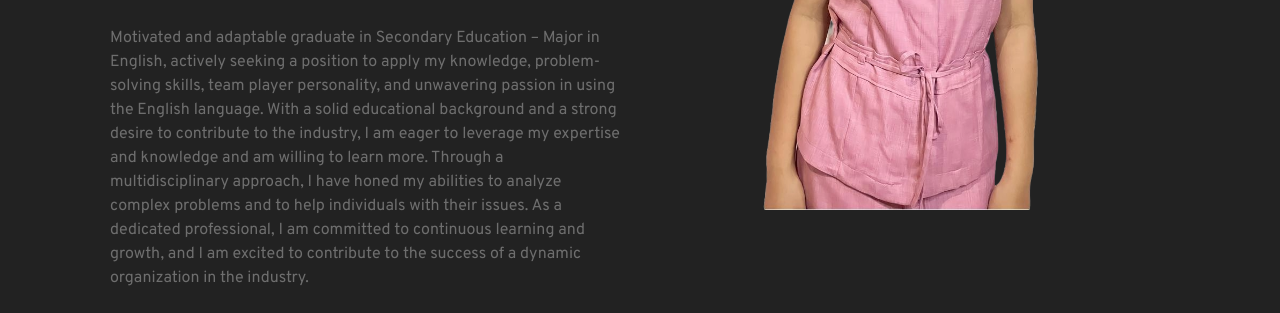
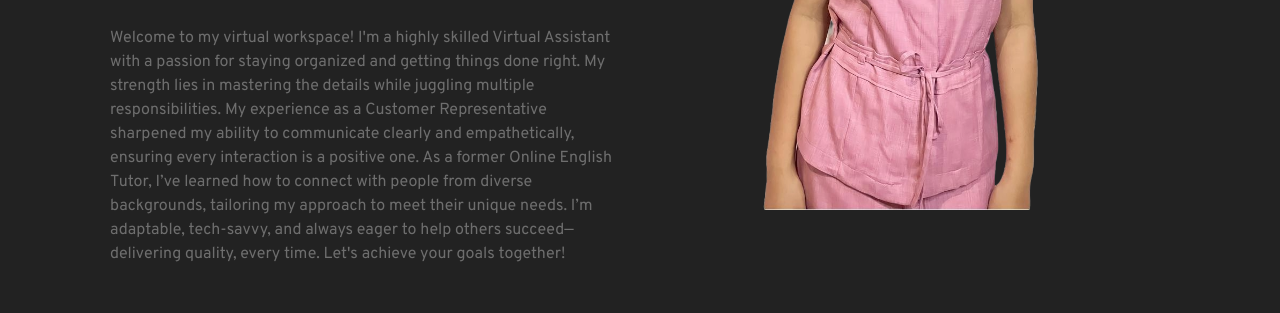
Before and after one commit to maryjoyapolinario/Professional_CV, a plain HTML site: page index.html in a window 1280 px wide. Shown: the part 627-940 px from the top of the page. Drawn offline with nearby package versions, Linux system fonts and the light colour scheme; a web font is replaced by a local one.

Commit message:
Update index.html

```diff
--- a/index.html
+++ b/index.html
@@ -50,7 +50,9 @@
             <h1>Hi, I am<br>
             <span class="green">Mary Joy,</span><br>
             Virtual assistant</h1>
-            <p>Motivated and adaptable graduate in Secondary Education – Major in English, actively seeking a position to apply my knowledge, problem-solving skills, team player personality, and unwavering passion in using the English language. With a solid educational background and a strong desire to contribute to the industry, I am eager to leverage my expertise and knowledge and am willing to learn more. Through a multidisciplinary approach, I have honed my abilities to analyze complex problems and to help individuals with their issues. As a dedicated professional, I am committed to continuous learning and growth, and I am excited to contribute to the success of a dynamic organization in the industry.</p>
+            <p>Welcome to my virtual workspace! I'm a highly skilled Virtual Assistant with a passion for staying organized and getting things done right. My strength lies in mastering the details while juggling multiple responsibilities. My experience as a Customer Representative sharpened my ability to communicate clearly and empathetically, ensuring every interaction is a positive one.
+
+As a former Online English Tutor, I’ve learned how to connect with people from diverse backgrounds, tailoring my approach to meet their unique needs. I’m adaptable, tech-savvy, and always eager to help others succeed—delivering quality, every time. Let's achieve your goals together!</p>
             <a class="nav-link btn btn-success py-2 px-4 text-nowrap" href="uploads/resume.pdf" download="resume.pdf">Download CV</a>
             <a class="btn btn-outline-success py-2" href="#contact"><img style="width: 20px;"src="img/icon/email.svg" alt="">
              <span>Contact Me</span></a>
```
